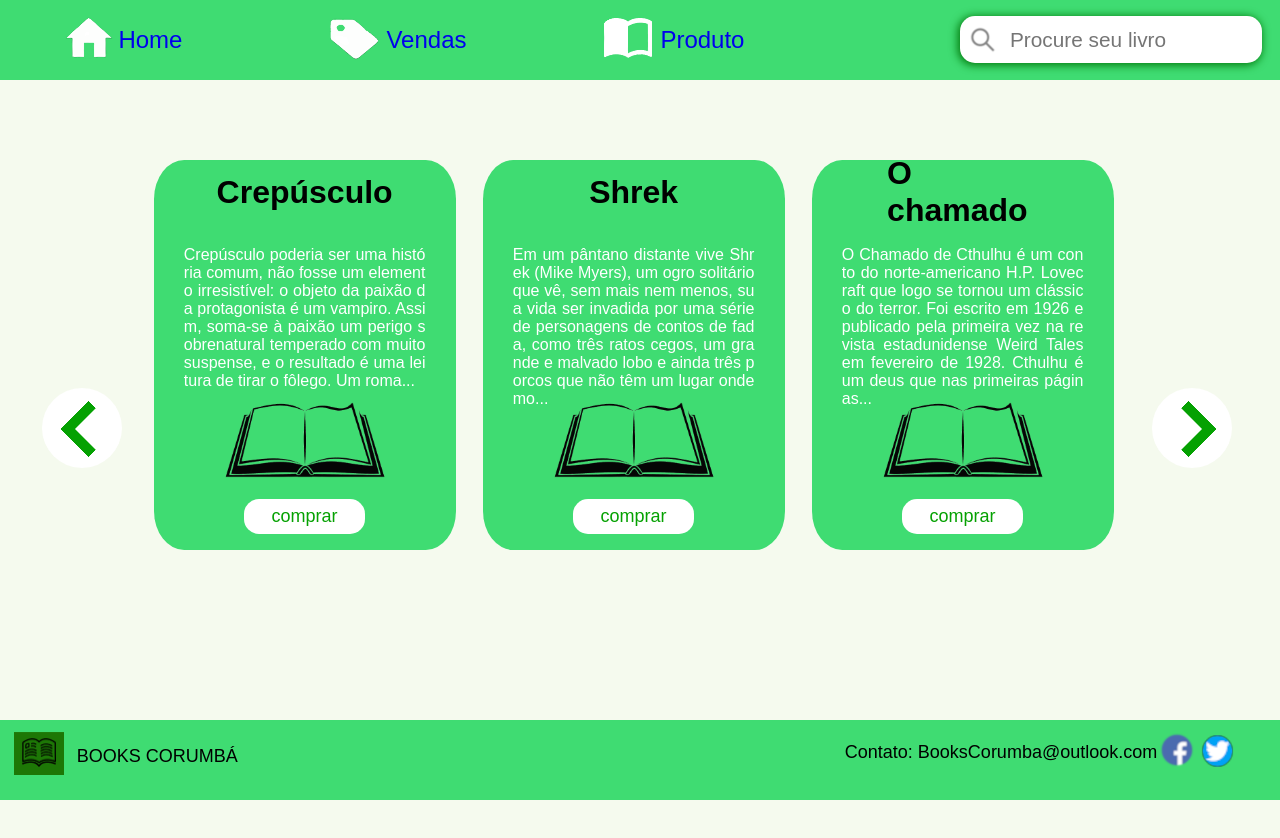
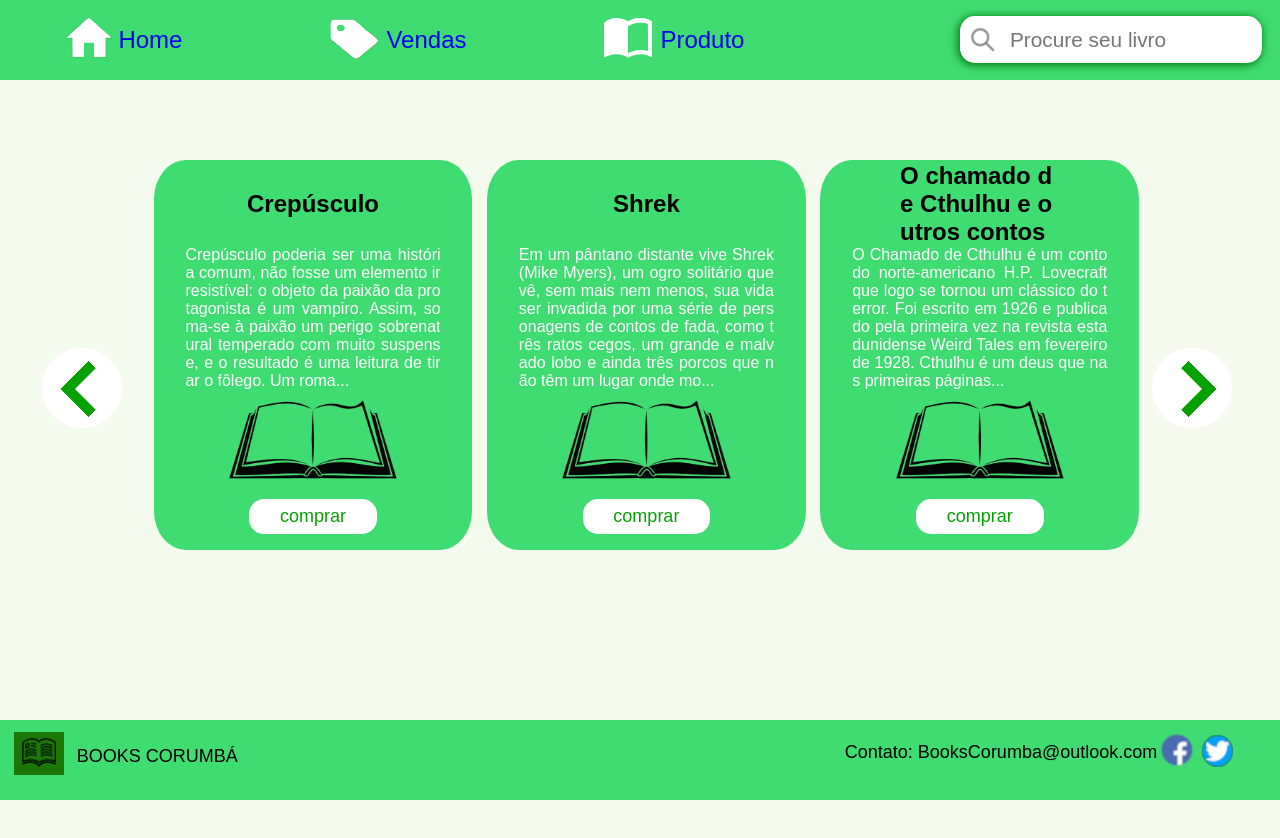
Before and after one commit to Higor335/BooksCorumba, a React (Vite) app in the folder vite-project/: page /Vendas in a window 1280 px wide. After the commit the page ends 800 px from the top, so only its background shows below. Built offline with nearby package versions, Linux system fonts and the light colour scheme.

Commit message:
feat: :art: Corrigindo detalhes e adicionando estilos

```diff
--- a/vite-project/src/Components/Livro/livro.tsx
+++ b/vite-project/src/Components/Livro/livro.tsx
@@ -6,7 +6,7 @@
     return (
 
             <div>
-                <h3>{livro.titulo.substr(0, 10)}</h3>
+                <h3>{livro.titulo}</h3>
                     <div className="texto">
                         <p>{livro.descricao.substr(0, 260).concat("...")}</p>
                     </div>
--- a/vite-project/src/Components/Styles/Vendas.scss
+++ b/vite-project/src/Components/Styles/Vendas.scss
@@ -1,7 +1,7 @@
 .conteudo{
     position: absolute;
     left: 0%;
-    top: 5%;
+    top: 0%;
     width: 100%;
     height: 90%;
     button{
@@ -45,29 +45,31 @@
     .blocoLivros{
 
         position: relative;
-        top: 15%;
+        top: 20%;
         left: 12%;
-        width: 75%;
+        width: 77%;
         display: flex;
         flex-direction: row;
         .separador{
-            width: 3%;
+            width: 7%;
             background-color: rgb(245,250,238);
         }
         .livro{
             background-color: rgb(63,220,114);
             position: relative;
-            width: 16.99rem;
+            width: 80rem;
             height: 390px;
             left: 0%;
             border-radius: 10%;
             padding-left: 5%;
             h3{
                 position: absolute;
-                top: 0%;
+                top: 5%;
                 left: 50%;
+
                 transform: translate(-50%, -50%);
-                font-size: 2rem;
+                font-size: 1.5rem;
+                word-break: break-all;
             }
             .texto{
             position: absolute;
```
